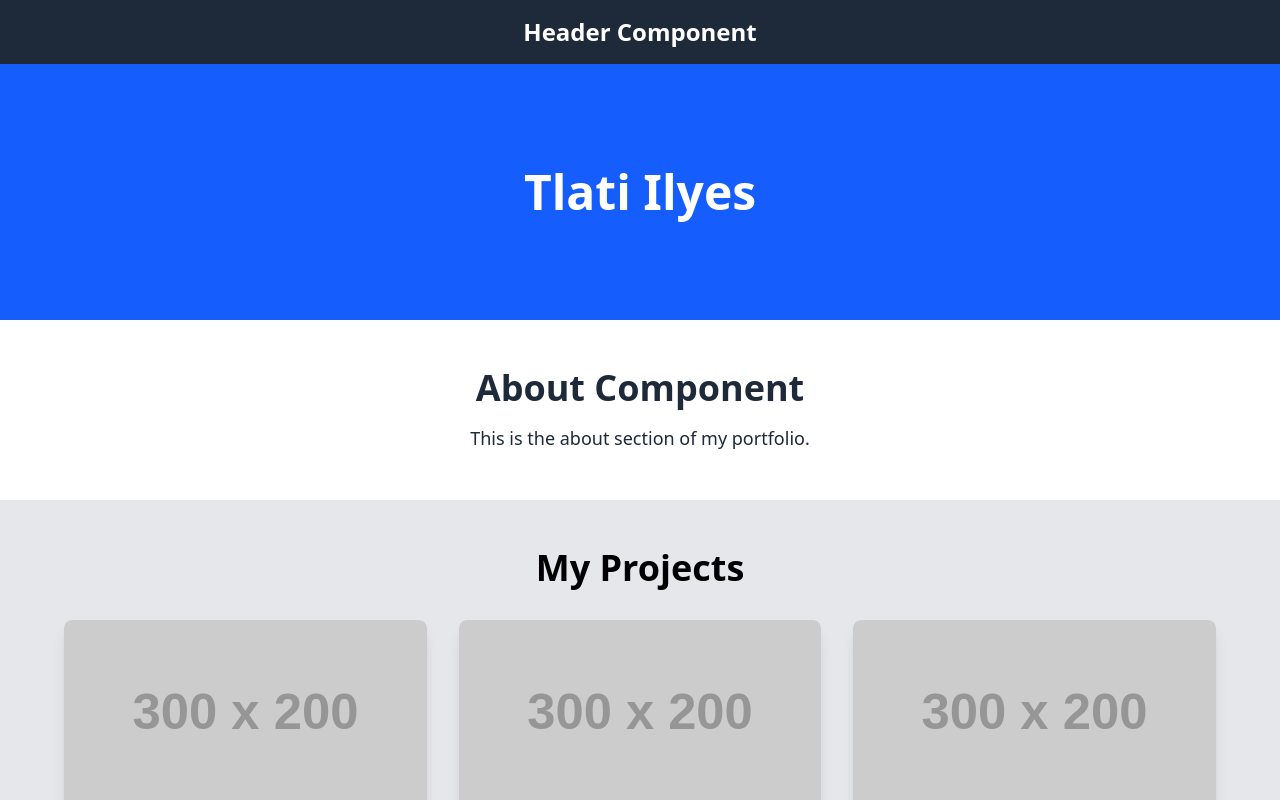
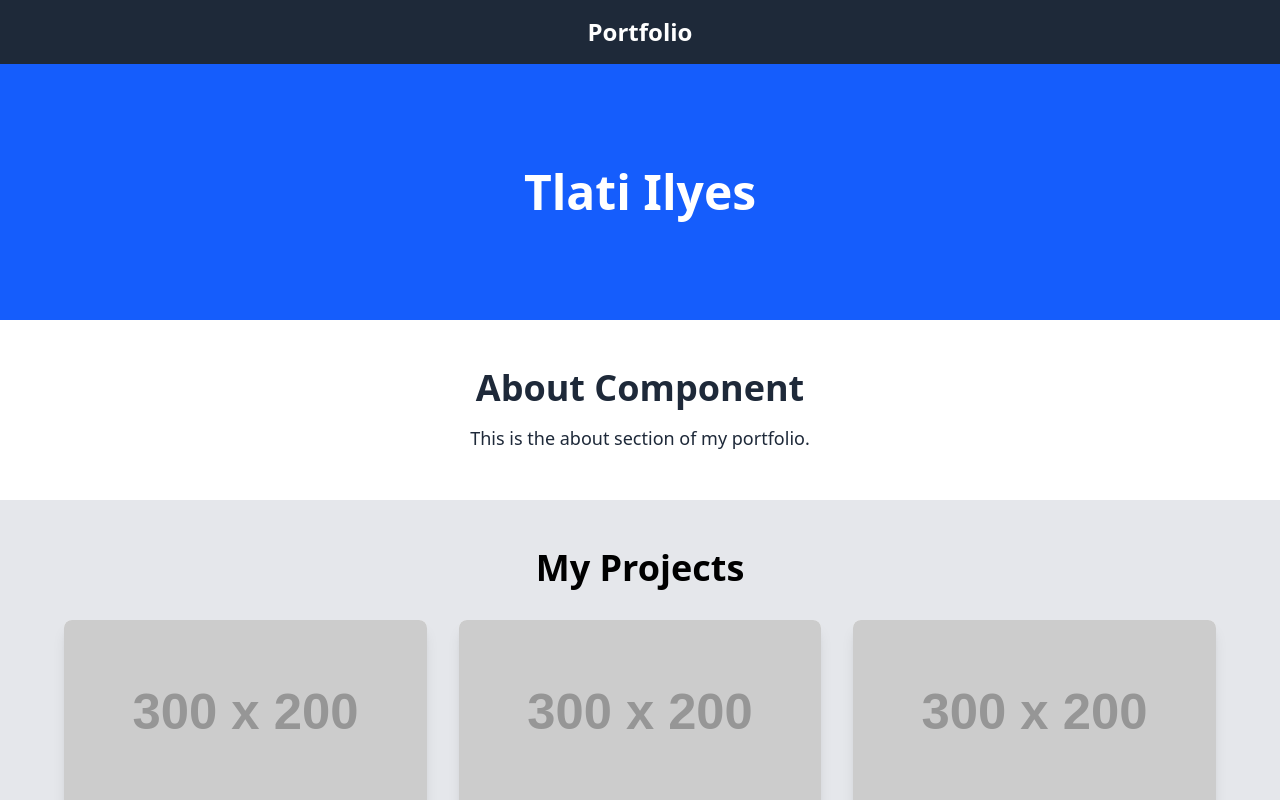
Before and after one commit to ITlaDev404/portfolio, a React app: page / in a window 1280 px wide. Shown: the top 800 px of the page. Built offline with nearby package versions, Linux system fonts and the light colour scheme; the HTML template or start-up script is replaced by a standard one.

Commit message:
add Header

```diff
--- a/src/components/Header.tsx
+++ b/src/components/Header.tsx
@@ -1,7 +1,7 @@
 const Header = () => {
   return (
     <header className="bg-gray-800 text-white p-4 text-center text-2xl font-bold">
-      <h1>Header Component</h1>
+      <h1>Portfolio</h1>
     </header>
   );
 };
```
